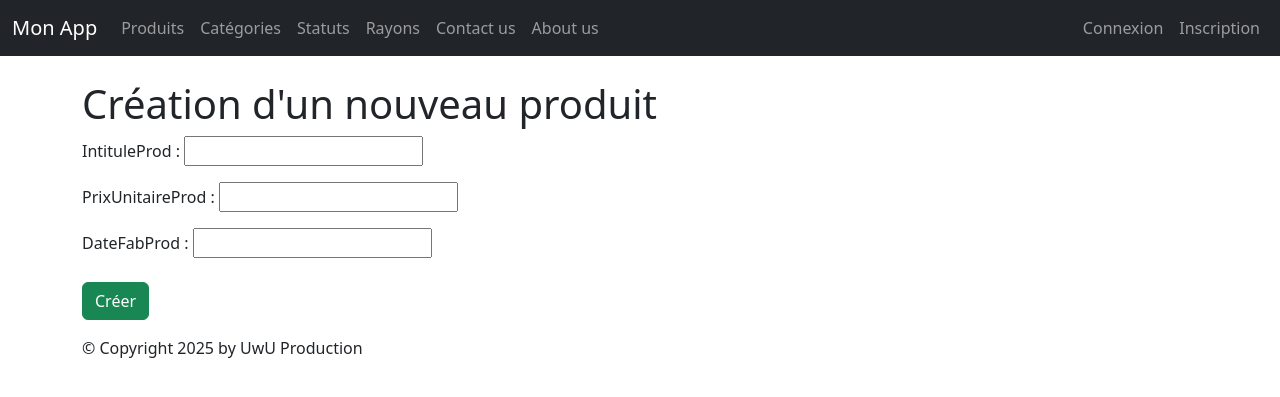
After one commit to TronnoxUwU/R5.05-Programmation-avancee, a Django app: page /monApp/produit/ in a window 1280 px wide. The commit adds this page. Shown: the top 397 px of the page. Run offline with Django 5.2, Linux system fonts and the light colour scheme; some libraries are stand-ins or nearby versions.

Commit message:
commit de fin de scéance

```diff
--- a/TutoDjango/monApp/forms.py
+++ b/TutoDjango/monApp/forms.py
@@ -1,6 +1,13 @@
 from django import forms
+from monApp.models import *
 
 class ContactUsForm(forms.Form):
     name = forms.CharField(required=False)
     email = forms.EmailField()
     message = forms.CharField(max_length=1000)
+
+class ProduitForm(forms.ModelForm):
+    class Meta:
+        model = Produit
+        fields = '__all__'
+        exclude = ('categorie', 'status')
--- a/TutoDjango/monApp/templates/monApp/base.html
+++ b/TutoDjango/monApp/templates/monApp/base.html
@@ -12,11 +12,16 @@
     <body>
         {% block nav %}
             <nav class="navbar navbar-expand-md navbar-dark bg-dark mb-4">
+    <div class="container-fluid">
+        <a class="navbar-brand" href="{% url 'home' %}">Mon App</a>
+
+        <button class="navbar-toggler" type="button" data-bs-toggle="collapse" data-bs-target="#navbarNav">
+            <span class="navbar-toggler-icon"></span>
+        </button>
+
         <div class="collapse navbar-collapse" id="navbarNav">
-                    <ul class="navbar-nav ml-auto">
-                        <li class="nav-item">
-                            <a class="nav-link" href="{% url 'home' %}">Home</a>
-                        </li>
+            <!-- Liens à gauche -->
+            <ul class="navbar-nav me-auto mb-2 mb-md-0">
                 <li class="nav-item">
                     <a class="nav-link" href="{% url 'lst_prdts' %}">Produits</a>
                 </li>
@@ -35,23 +40,32 @@
                 <li class="nav-item">
                     <a class="nav-link" href="{% url 'about' %}">About us</a>
                 </li>
+            </ul>
+
+            <!-- Liens à droite -->
+            <ul class="navbar-nav ms-auto mb-2 mb-md-0">
                 {% if user.is_authenticated %}
-                        <li class="nav-item">
-                            <a class="nav-link" href="{% url 'logout' %}">Déconnexion</a>
+                    <li class="nav-item d-flex align-items-center">
+                        <img src="{% static 'img/utilisateur.png' %}" alt="Description" width="40" height="40" class="me-2" />
+                        <a class="nav-link p-0">{{ user.username }}</a>
                     </li>
-                        {%else%}
+                    <li class="nav-item d-flex align-items-center">
+                        <a class="nav-link text-danger" href="{% url 'logout' %}">Déconnexion</a>
+                    </li>
+                {% else %}
                     <li class="nav-item">
                         <a class="nav-link" href="{% url 'login' %}">Connexion</a>
                     </li>
                     <li class="nav-item">
                         <a class="nav-link" href="{% url 'register' %}">Inscription</a>
                     </li>
-                        {%endif%}
+                {% endif %}
             </ul>
         </div>
-            </nav >
-            {% block menu %}{% endblock %}
-            </nav >
+    </div>
+</nav>
+
+
         {% endblock %}
         <main role="main" class="container top-pushed">
             <div class="jumbotron">
--- /dev/null
+++ b/TutoDjango/monApp/templates/monApp/create_produit.html
@@ -0,0 +1,9 @@
+{% extends 'monApp/base.html' %}
+{% block contenu %}
+    <h1> Création d'un nouveau produit </h1>
+    <form action="" method="post">
+        {% csrf_token %}
+        {{ form.as_p }}
+        <button type="submit" class="btn btn-success mt-2">Créer</button>
+    </form>
+{% endblock %}
--- a/TutoDjango/monApp/templates/monApp/detail_produit.html
+++ b/TutoDjango/monApp/templates/monApp/detail_produit.html
@@ -12,4 +12,7 @@
         <li>Catégorie : {{ prdt.categorie }} </li>
         <li>Statut : {{ prdt.status }}</li>
     </ul>
+    <h2>Actions :</h2>
+    <a href="{% url 'prdt-chng' prdt.refProd %}" class="btn btn-warning btn-sm">modifier</a>
+    <a href="{% url 'dlt-prdt' prdt.refProd %}" class="btn btn-danger btn-sm">Supprimer</a>
 {% endblock %}
--- a/TutoDjango/monApp/urls.py
+++ b/TutoDjango/monApp/urls.py
@@ -22,4 +22,9 @@ urlpatterns = [
     path('login/', views.ConnectView.as_view(), name='login'),
     path('register/', views.RegisterView.as_view(), name='register'),
     path('logout/', views.DisconnectView.as_view(), name='logout'),
+    # path("produit/",views.ProduitCreate, name="crt-prdt"),
+    path("produit/",views.ProduitCreateView.as_view(), name="crt-prdt"),
+    # path("produit/<pk>/update/",views.ProduitUpdateView.as_view(), name="prdt-chng"),
+    path("produit/<pk>/update/",views.ProduitUpdate, name="prdt-chng"),
+    path("produit/<pk>/delete/",views.ProduitDeleteView.as_view(), name="dlt-prdt"),
 ]
--- a/TutoDjango/monApp/views.py
+++ b/TutoDjango/monApp/views.py
@@ -5,8 +5,66 @@ from django.views.generic import *
 from django.contrib.auth import authenticate, login, logout
 from django.contrib.auth.views import LoginView
 from django.contrib.auth.models import User
-from monApp.forms import ContactUsForm
+from monApp.forms import *
 from django.core.mail import send_mail
+from django.urls import reverse_lazy
+
+# def ProduitCreate(request):
+#     if request.method == 'POST':
+#         form = ProduitForm(request.POST)
+#         if form.is_valid():
+#             prdt = form.save()
+#             return redirect('dtl_prdt', prdt.refProd)
+#     else:
+#         form = ProduitForm()
+#     return render(request, "monApp/create_produit.html", {'form': form})
+
+class ProduitCreateView(CreateView):
+    model = Produit
+    form_class=ProduitForm
+    template_name = "monApp/create_produit.html"
+
+    def form_valid(self, form) -> HttpResponse:
+        prdt = form.save()
+        return redirect('dtl_prdt', prdt.refProd)
+
+class ProduitDeleteView(DeleteView):
+    model = Produit
+    template_name = "monApp/delete_produit.html"
+    success_url = reverse_lazy('lst_prdts')
+
+def produit_delete(request, pk):
+    prdt = Produit.objects.get(pk=pk) # nécessaire pour GET et pour POST
+    if request.method == 'POST':
+        # supprimer le produit de la base de données
+        prdt.delete()
+        # rediriger vers la liste des produit
+        return redirect('lst_prdts')
+    # pas besoin de « else » ici. Si c'est une demande GET, continuez simplement
+    return render(request, 'monApp/delete_produit.html', {'object': prdt})
+
+
+def ProduitUpdate(request, pk):
+    prdt = Produit.objects.get(pk=pk)
+    if request.method == 'POST':
+        form = ProduitForm(request.POST, instance=prdt)
+        if form.is_valid():
+            # mettre à jour le produit existant dans la base de données
+            form.save()
+            # rediriger vers la page détaillée du produit que nous venons de mettre à jour
+            return redirect('dtl_prdt', prdt.refProd)
+    else:
+        form = ProduitForm(instance=prdt)
+    return render(request,'monApp/update_produit.html', {'form': form})
+
+class ProduitUpdateView(UpdateView):
+    model = Produit
+    form_class=ProduitForm
+    template_name = "monApp/update_produit.html"
+
+    def form_valid(self, form) -> HttpResponse:
+        prdt = form.save()
+        return redirect('dtl_prdt', prdt.refProd)
 
 class HomeView(TemplateView):
     template_name = "monApp/page_home.html"
```
Also changed, not shown: TutoDjango/monApp/templates/monApp/delete_produit.html (added, +9 -0 lines), TutoDjango/monApp/templates/monApp/list_produits.html (+12 -0 lines), TutoDjango/monApp/templates/monApp/update_produit.html (added, +9 -0 lines), README.md, TutoDjango/db.sqlite3, TutoDjango/static/img/utilisateur.png (added). Lines whose indentation alone changed are shown as unchanged.
